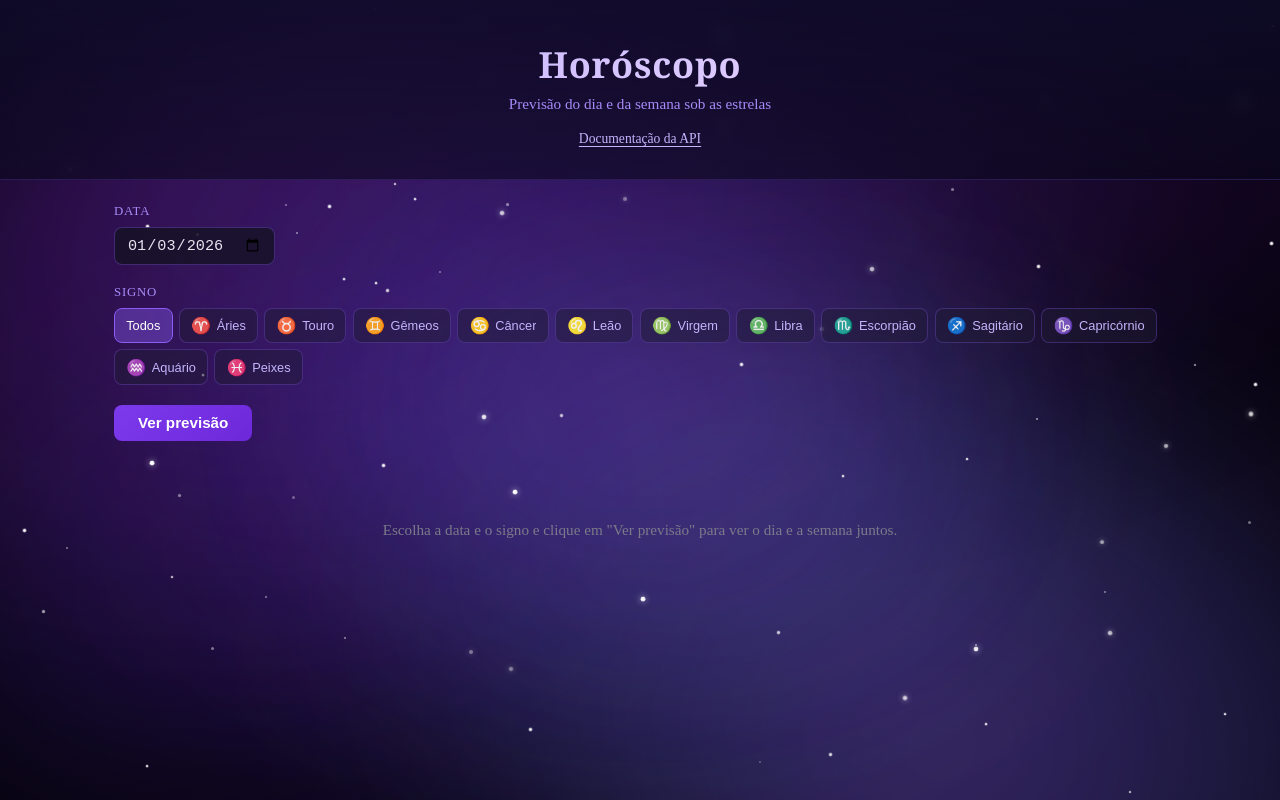
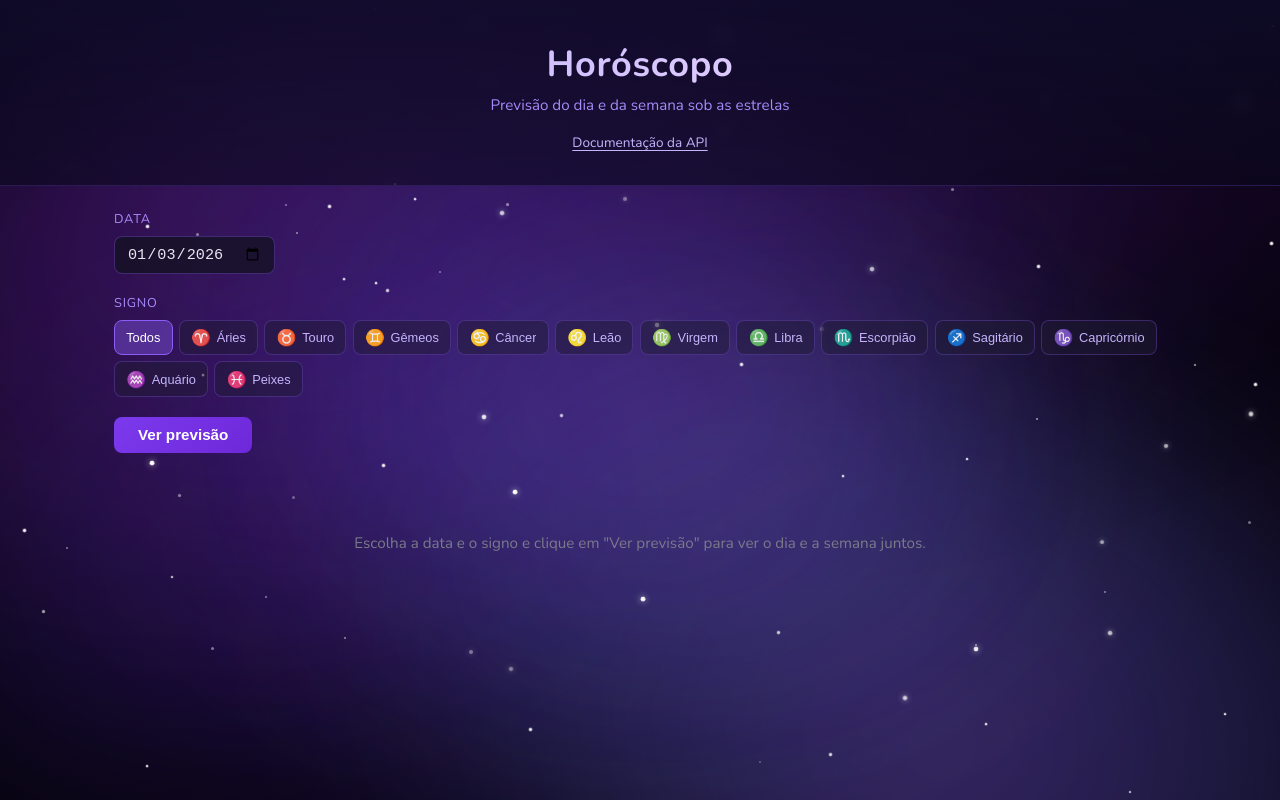
Before and after one commit to douglasotoni/web-nodejs-horoscopo, a Next.js app: page /horoscope in a window 1280 px wide. Built offline with nearby package versions, Linux system fonts and the light colour scheme.

Commit message:
ajuste visual site

```diff
--- a/app/horoscope/horoscope.module.css
+++ b/app/horoscope/horoscope.module.css
@@ -4,6 +4,7 @@
   color: #e8e4f0;
   position: relative;
   isolation: isolate;
+  font-family: var(--font-nunito), 'Nunito', sans-serif;
 }
 
 .spaceBg {
@@ -207,9 +208,9 @@
 }
 
 .title {
-  font-family: 'Georgia', 'Times New Roman', serif;
+  font-family: var(--font-nunito), 'Nunito', sans-serif;
   font-size: clamp(1.75rem, 4vw, 2.25rem);
-  font-weight: 600;
+  font-weight: 700;
   letter-spacing: 0.02em;
   margin-bottom: 0.35rem;
   background: linear-gradient(120deg, #c4b5fd, #e9d5ff);
@@ -425,9 +426,9 @@
 }
 
 .cardTitle {
-  font-family: 'Georgia', serif;
+  font-family: var(--font-nunito), 'Nunito', sans-serif;
   font-size: 1.35rem;
-  font-weight: 600;
+  font-weight: 700;
   color: #f3e8ff;
   letter-spacing: 0.01em;
   margin: 0;
--- a/app/layout.tsx
+++ b/app/layout.tsx
@@ -1,5 +1,12 @@
 import type { Metadata } from 'next'
+import { Nunito } from 'next/font/google'
 import './globals.css'
+
+const nunito = Nunito({
+  subsets: ['latin', 'latin-ext'],
+  variable: '--font-nunito',
+  display: 'swap'
+})
 
 export const metadata: Metadata = {
   title: 'API Horóscopo',
@@ -12,7 +19,7 @@ export default function RootLayout({
   children: React.ReactNode
 }) {
   return (
-    <html lang="pt-BR">
+    <html lang="pt-BR" className={nunito.variable}>
       <body>{children}</body>
     </html>
   )
```
